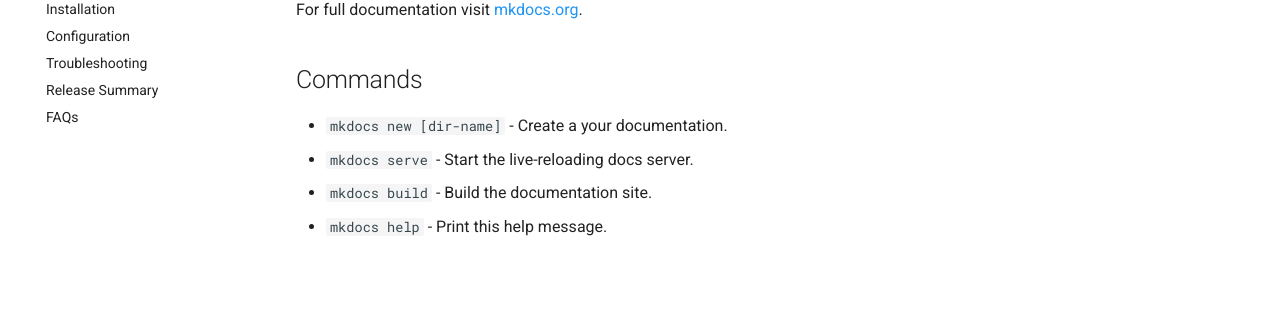
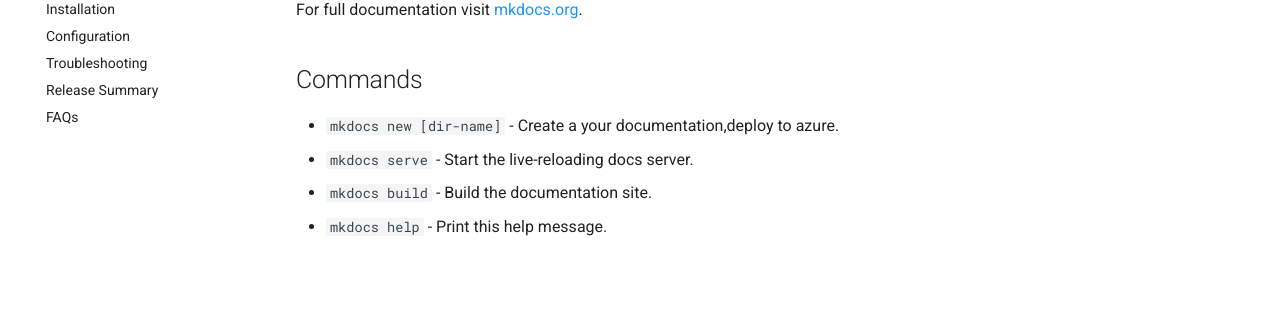
Before and after one commit to AbhaysinghBhosale/MkDocs, an MkDocs documentation site: the page built from docs/index.md, in a window 1280 px wide. Shown: the part 183-492 px from the top of the page. Built offline with MkDocs 1.6.1 and Material for MkDocs 9.7.7, drawn with Linux system fonts in a browser that asks for light colours.

Commit message:
Added verbose to deployment

```diff
--- a/.travis.yml
+++ b/.travis.yml
@@ -30,6 +30,7 @@
     on:
         branch: staging
   - provider: azure_web_apps
+    verbose: true
     skip_cleanup: true
     username: $AZURE_DEPLOYMENT_USER       # If AZURE_WA_USERNAME isn't set
     password: $AZURE_DEPLOYMENT_PASSWORD    # If AZURE_WA_PASSWORD isn't set
--- a/docs/index.md
+++ b/docs/index.md
@@ -4,7 +4,7 @@
 
 ## Commands
 
-* `mkdocs new [dir-name]` - Create a your documentation.
+* `mkdocs new [dir-name]` - Create a your documentation,deploy to azure.
 * `mkdocs serve` - Start the live-reloading docs server.
 * `mkdocs build` - Build the documentation site.
 * `mkdocs help` - Print this help message.
```
